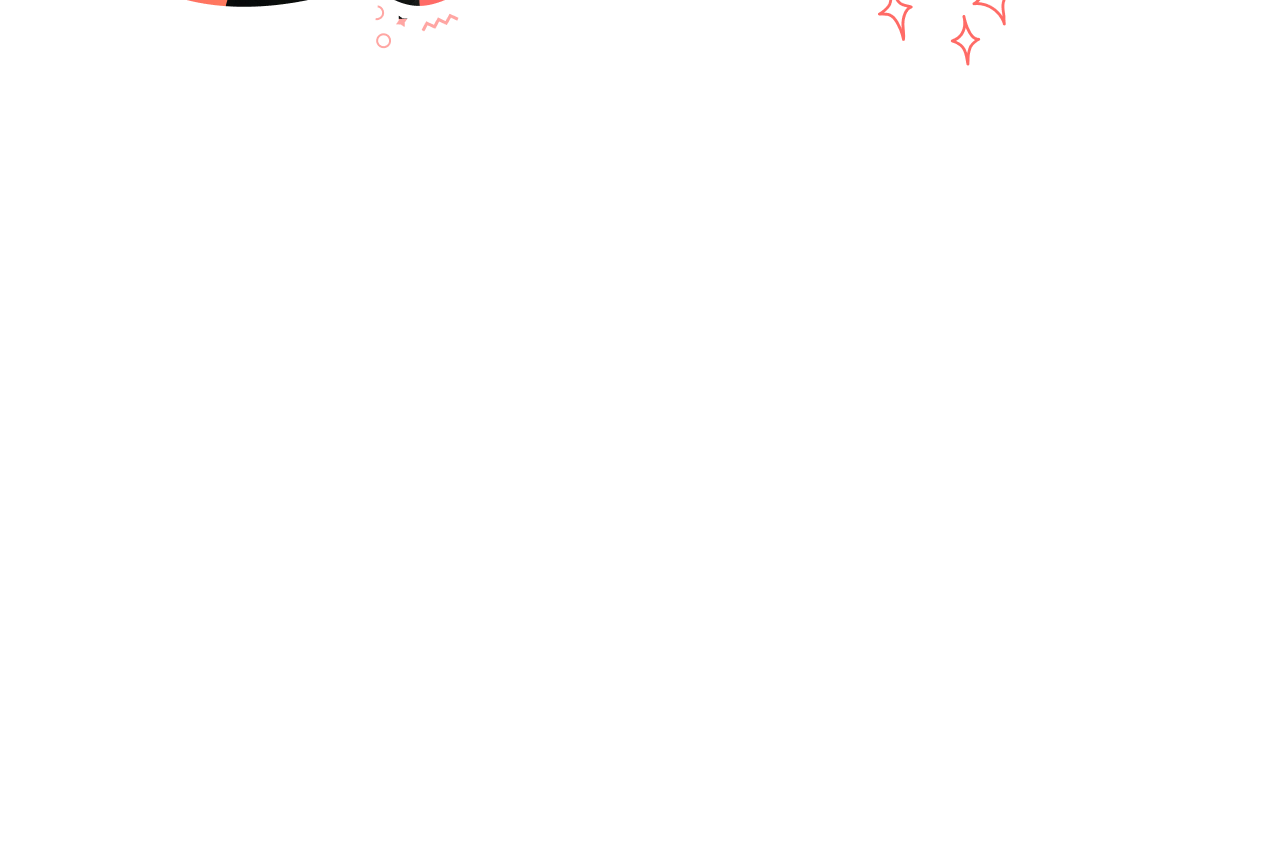
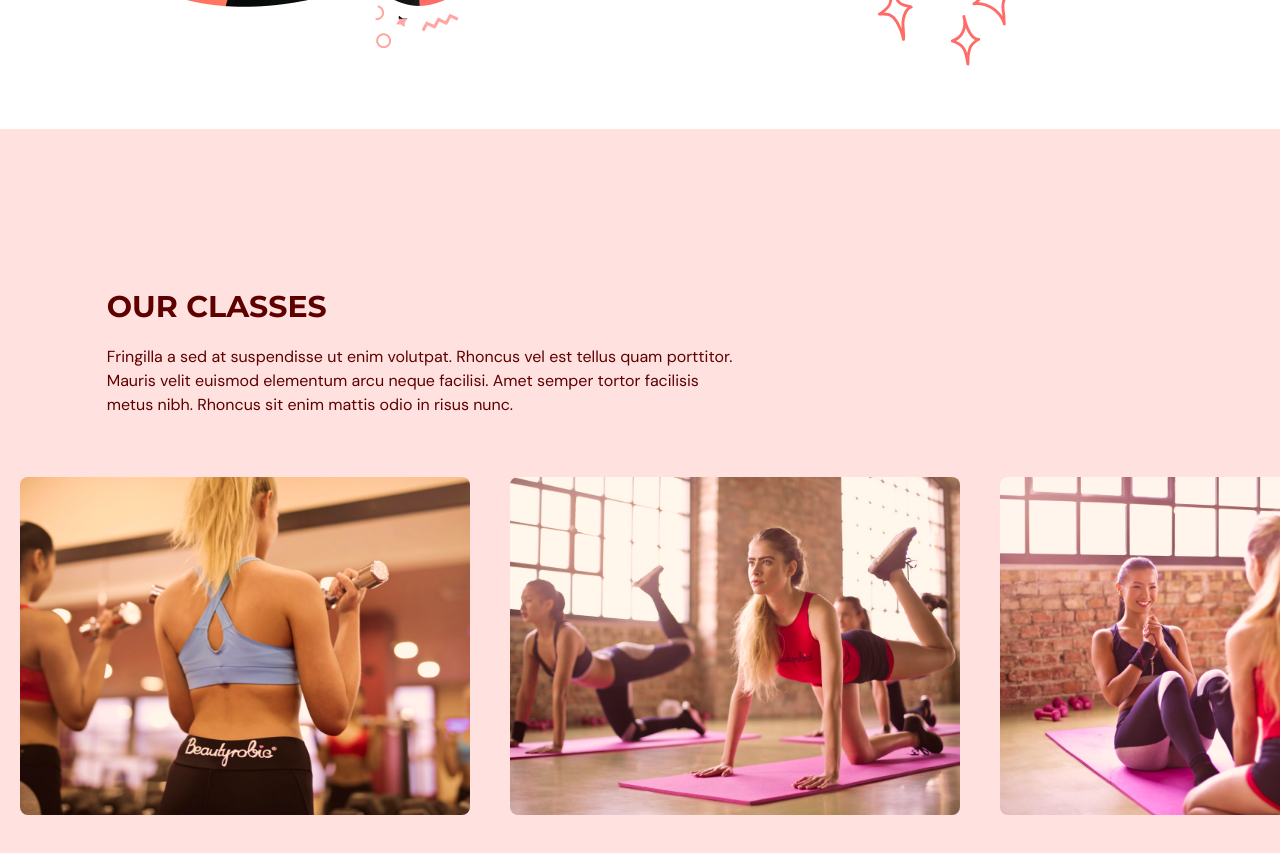
Before and after one commit to 0guzhankaya/React-GymWebsite, a React (Vite) app: page / in a window 1280 px wide. Shown: the part 2000-2853 px from the top of the page. Before the commit the page ends 2129 px from the top, so only its background shows below. Built offline with nearby package versions, Linux system fonts and the light colour scheme.

Commit message:
OurClasses added.

```diff
--- a/src/App.tsx
+++ b/src/App.tsx
@@ -1,6 +1,7 @@
 import Navbar from '@/scenes/navbar';
 import Home from '@/scenes/home';
 import Benefits from '@/scenes/benefits';
+import OurClasses from '@/scenes/ourClasses';
 import { useEffect, useState } from 'react';
 import { SelectedPage} from '@/shared/types';
 
@@ -25,6 +26,7 @@
       <Navbar isTopOfPage={isTopOfPage} selectedPage={selectedPage} setSelectedPage={setSelectedPage} />
       <Home setSelectedPage={setSelectedPage} />
       <Benefits setSelectedPage={setSelectedPage} />
+      <OurClasses setSelectedPage={setSelectedPage} />
     </div>
   )
 }
--- /dev/null
+++ b/src/scenes/ourClasses/Class.tsx
@@ -0,0 +1,21 @@
+
+type Props = {
+    name: string;
+    description?: string;
+    image: string;
+}
+
+function Class({name, description = "some description", image}: Props) {
+    const overlayStyles = `p-5 absolute z-30 flex h-[350px] w-[450px] flex-col items-center justify-center whitespace-normal bg-primary-500 text-center text-white opacity-0 transition duration-500 hover:opacity-90 rounded-lg`
+  return (
+    <li className="relative mx-5 inline-block h-[380px] w-[450px]">
+        <div className={overlayStyles}>
+            <p className="text-2xl">{name}</p>
+            <p className="mt-5">{description}</p>
+        </div>
+        <img src={image} alt={`${image}`} className='rounded-lg' />
+    </li>
+  )
+}
+
+export default Class;
--- /dev/null
+++ b/src/scenes/ourClasses/index.tsx
@@ -0,0 +1,88 @@
+import { SelectedPage, ClassType } from "@/shared/types";
+import { motion } from "framer-motion";
+import image1 from '@/assets/image1.png';
+import image2 from '@/assets/image2.png';
+import image3 from '@/assets/image3.png';
+import image4 from '@/assets/image4.png';
+import image5 from '@/assets/image5.png';
+import image6 from '@/assets/image6.png';
+import HText from "@/shared/HText";
+import Class from './Class';
+
+const classes: Array<ClassType> = [
+    {
+        name: 'Weight Training Classes',
+        description: 'Lorem ipsum odor amet, consectetuer adipiscing elit. Egestas a sed pellentesque magnis odio nostra? Arcu torquent fames netus phasellus, conubia nec. Neque facilisi congue id turpis ultricies sed. Per taciti at eros metus faucibus felis senectus justo montes? ',
+        image: image1,
+    },
+    {
+        name: 'Yoga Classes',
+        description: 'Lorem ipsum odor amet, consectetuer adipiscing elit. Egestas a sed pellentesque magnis odio nostra? Arcu torquent fames netus phasellus, conubia nec. Neque facilisi congue id turpis ultricies sed. Per taciti at eros metus faucibus felis senectus justo montes? ',
+        image: image2,
+    },
+    {
+        name: 'Ab Core Classes',
+        description: 'Lorem ipsum odor amet, consectetuer adipiscing elit. Egestas a sed pellentesque magnis odio nostra? Arcu torquent fames netus phasellus, conubia nec. Neque facilisi congue id turpis ultricies sed. Per taciti at eros metus faucibus felis senectus justo montes? ',
+        image: image3,
+    },
+    {
+        name: 'Adventure Classes',
+        description: 'Lorem ipsum odor amet, consectetuer adipiscing elit. Egestas a sed pellentesque magnis odio nostra? Arcu torquent fames netus phasellus, conubia nec. Neque facilisi congue id turpis ultricies sed. Per taciti at eros metus faucibus felis senectus justo montes? ',
+        image: image4,
+    },
+    {
+        name: 'Fitness Classes',
+        description: 'Lorem ipsum odor amet, consectetuer adipiscing elit. Egestas a sed pellentesque magnis odio nostra? Arcu torquent fames netus phasellus, conubia nec. Neque facilisi congue id turpis ultricies sed. Per taciti at eros metus faucibus felis senectus justo montes? ',
+        image: image5,
+    },
+    {
+        name: 'Training Classes',
+        description: 'Lorem ipsum odor amet, consectetuer adipiscing elit. Egestas a sed pellentesque magnis odio nostra? Arcu torquent fames netus phasellus, conubia nec. Neque facilisi congue id turpis ultricies sed. Per taciti at eros metus faucibus felis senectus justo montes? ',
+        image: image6,
+    },
+]
+
+type Props = {
+    setSelectedPage: (value: SelectedPage) => void;
+}
+
+const OurClasses = ({setSelectedPage}: Props) => {
+  return (
+    <section id='ourclasses' className="w-full bg-primary-100 py-40">
+        <motion.div onViewportEnter={() => setSelectedPage(SelectedPage.OurClasses)}>
+            <motion.div className="mx-auto w-5/6"
+                initial='hidden' whileInView='visible' viewport={{ once: true, amount:0.5 }}
+                transition={{duration: 0.5}}
+                variants={{
+                    hidden: {opacity: 0, x:-50},
+                    visible: {opacity: 1, x:0},
+                }}
+            >
+                <div className="md: w-3/5">
+                    <HText>OUR CLASSES</HText>
+                    <p className="py-5">
+                        Fringilla a sed at suspendisse ut enim volutpat. Rhoncus vel est
+                        tellus quam porttitor. Mauris velit euismod elementum arcu neque
+                        facilisi. Amet semper tortor facilisis metus nibh. Rhoncus sit
+                        enim mattis odio in risus nunc.
+                    </p>
+                </div>
+            </motion.div>
+            <div className='mt-10 h-[353px] w-full overflow-x-auto overflow-y-hidden'>
+                <ul className="w-[2800px] whitespace-nowrap">
+                    {classes.map((item: ClassType, index) => (
+                        <Class
+                            key={`${item.name}-${index}}`}
+                            name={item.name}
+                            description={item.description}
+                            image={item.image}
+                        />
+                    ))}
+                </ul>
+            </div>
+        </motion.div>
+    </section>
+  )
+}
+
+export default OurClasses;
--- a/src/shared/types.ts
+++ b/src/shared/types.ts
@@ -10,3 +10,9 @@
     title: string;
     description: string;
 }
+
+export interface ClassType {
+    name: string;
+    description?: string;
+    image: string;
+}
```
